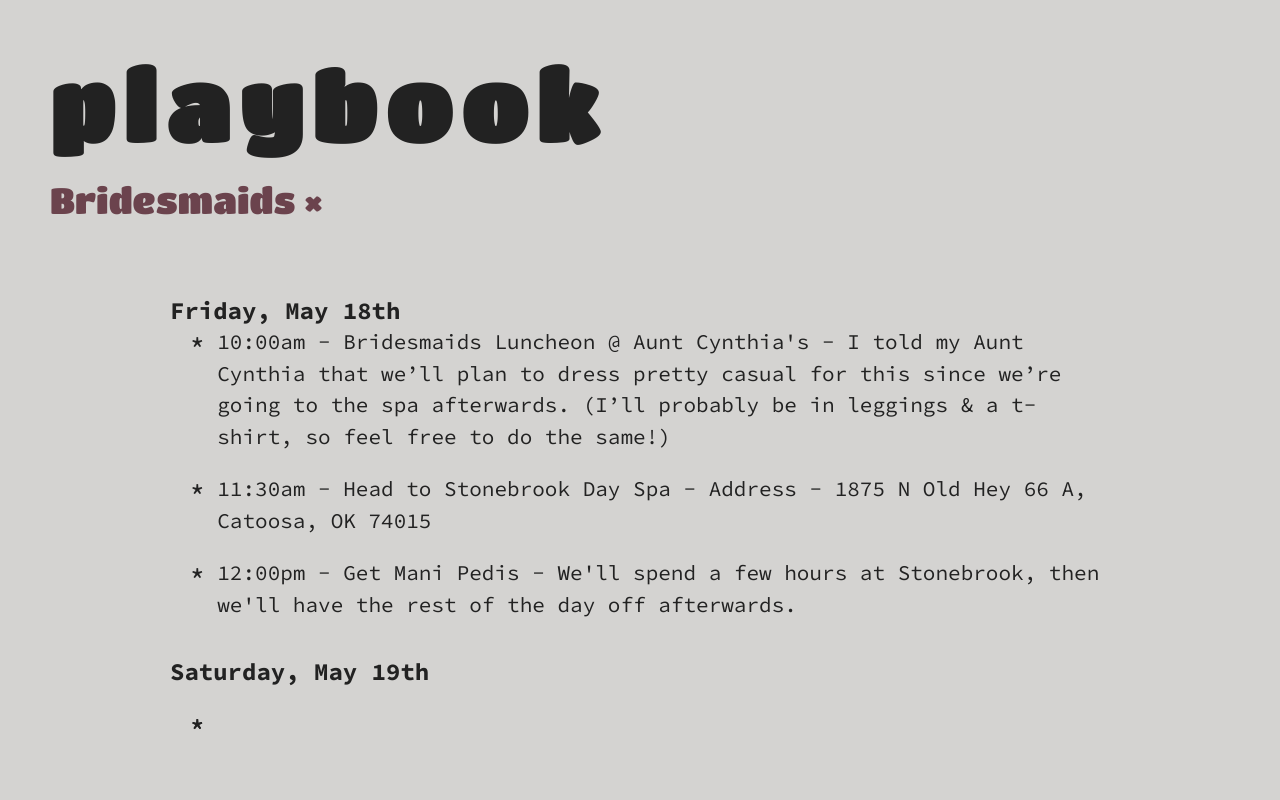
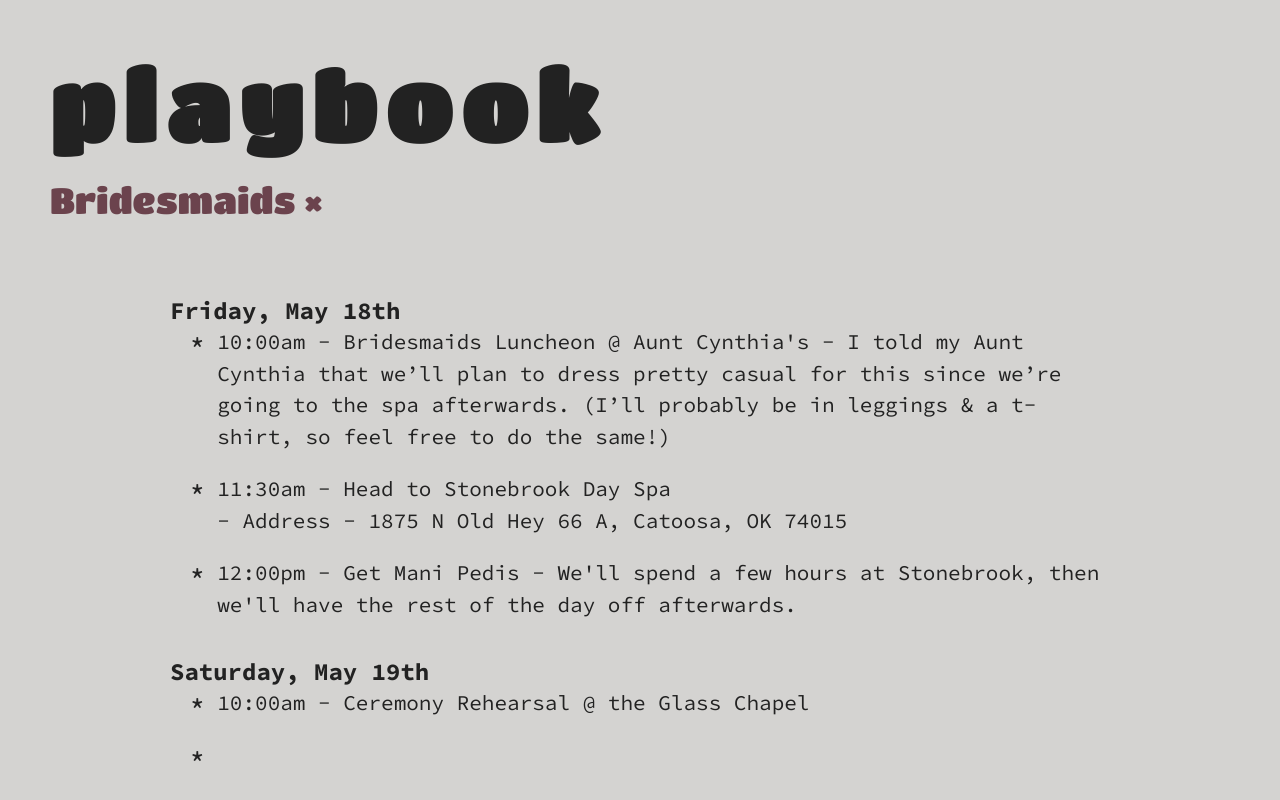
Before and after one commit to grantstandridge/grantstandridge.github.io, a Jekyll site: the page built from _buckets/bridesmaids.markdown, in a window 1280 px wide. Shown: the top 800 px of the page. Built offline with Jekyll 4.4.1, drawn with Linux system fonts in a browser that asks for light colours.

Commit message:
Updated Bridesmaids

```diff
--- a/_buckets/bridesmaids.markdown
+++ b/_buckets/bridesmaids.markdown
@@ -7,13 +7,13 @@ Schedule:
   - "10:00am - Bridesmaids Luncheon @ Aunt Cynthia's \n- I told my Aunt Cynthia that
     we’ll plan to dress pretty casual for this since we’re going to the spa afterwards.
     (I’ll probably be in leggings & a t-shirt, so feel free to do the same!)"
-  - "11:30am - Head to Stonebrook Day Spa \n- Address - 1875 N Old Hey 66 A, Catoosa,
+  - "11:30am - Head to Stonebrook Day Spa \n<br>- Address - 1875 N Old Hey 66 A, Catoosa,
     OK 74015"
   - "12:00pm - Get Mani Pedis \n- We'll spend a few hours at Stonebrook, then we'll
     have the rest of the day off afterwards. "
 - Parent: 'Saturday, May 19th '
   Children:
-  -
+  - '10:00am - Ceremony Rehearsal @ the Glass Chapel '
   -
 layout: schedule
 ---
```
